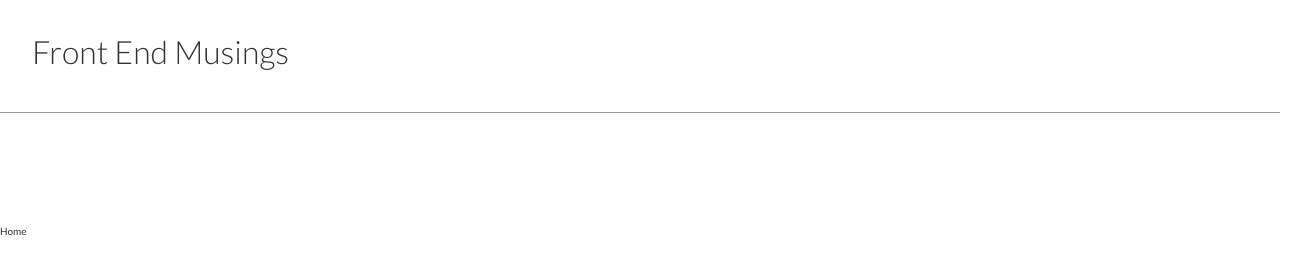
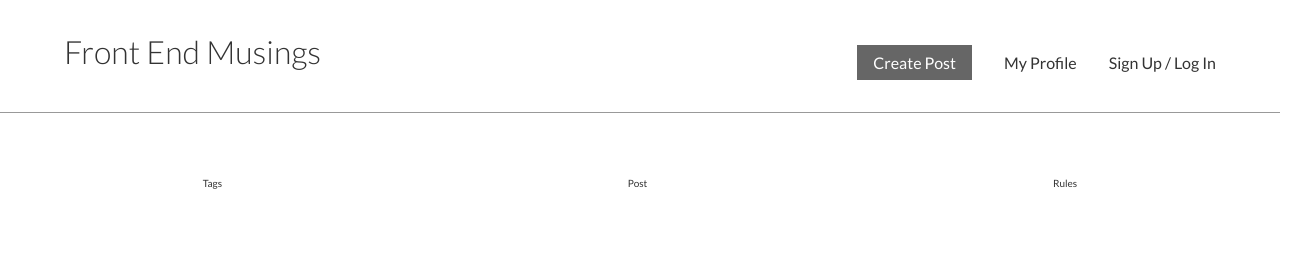
Before and after one commit to Ctharp11/front-end-musings, a React app: page / in a window 1280 px wide. Shown: the whole page, 1312 px wide, since content can reach past the window. Built offline with nearby package versions, Linux system fonts and the light colour scheme.

Commit message:
home page

```diff
--- a/public/index.html
+++ b/public/index.html
@@ -8,8 +8,8 @@
       manifest.json provides metadata used when your web app is added to the
       homescreen on Android. See https://developers.google.com/web/fundamentals/engage-and-retain/web-app-manifest/
     -->
+    <link rel="icon" type="image/png" href="/images/favicon.png" />
     <link rel="manifest" href="%PUBLIC_URL%/manifest.json">
-    <link rel="shortcut icon" href="%PUBLIC_URL%/favicon.ico">
     <link href="https://fonts.googleapis.com/css?family=Lato:300,300i,400,400i,700,700i,900,900i" rel="stylesheet">
     <!--
       Notice the use of %PUBLIC_URL% in the tags above.
@@ -20,7 +20,7 @@
       work correctly both with client-side routing and a non-root public URL.
       Learn how to configure a non-root public URL by running `npm run build`.
     -->
-    <title>React App</title>
+    <title> Front End Musings </title>
   </head>
   <body>
     <noscript>
--- a/src/components/App.js
+++ b/src/components/App.js
@@ -2,17 +2,44 @@ import React, { Component } from 'react';
 import { Route, Switch } from 'react-router-dom';
 
 // COMPONENTS
+import AuthModal from './Modals/AuthModal';
 import Home from './Home';
 import Nav from './Nav';
+import Post from './Post/Post';
 
 class App extends Component {
+    constructor() {
+        super();
+        this.state={
+            show: false
+        }
+    }
+
+    toggleAuthModal = (show) => {
+        console.log(show);
+        // this.setState({ show: !this.state.show })
+    }
+
     render() {
+        const allProps = {
+            show: this.state.show,
+            toggleAuthModal: this.toggleAuthModal
+
+        }
+
         return(
             <div>
-                <Nav />
+                <Nav { ...allProps } />
                 <Switch>
                     <Route path="/" component={Home} />
+                    <Route path="/post" component={Post} />
                 </Switch>
+                {!this.state.show
+                    ? null
+                    :
+                    <AuthModal />
+                }
+
             </div>
         )
     }
--- a/src/components/Home.js
+++ b/src/components/Home.js
@@ -1,10 +1,16 @@
 import React, { Component } from 'react';
+
+import Tags from './Tags';
+import Post from './Post/Post';
+import Rules from './Rules';
 
 class Home extends Component {
     render() {
         return (
             <div className="home">
-                Home
+                <Tags />
+                <Post />
+                <Rules />
             </div>
         )
     }
--- /dev/null
+++ b/src/components/Modals/AuthModal.js
@@ -0,0 +1,9 @@
+import React from 'react';
+
+const AuthModal = () => (
+    <div>
+
+    </div>
+)
+
+export default AuthModal;
--- a/src/components/Nav.js
+++ b/src/components/Nav.js
@@ -1,10 +1,17 @@
 import React from 'react';
 import { Link } from 'react-router-dom';
 
-const Nav = () => (
+const Nav = (props) => (
     <div className="nav">
+    {console.log(props)}
+
         <div className="nav-header"> <Link to="/"> Front End Musings </Link> </div>
 
+        <div className="nav-content">
+            <div className="nav-content-create-post hover"> Create Post </div>
+            <div className="nav-content-profile hover"> My Profile </div>
+            <div className="nav-content-auth hover"> Sign Up / Log In </div>
+        </div>
     </div>
 )
 
--- /dev/null
+++ b/src/components/Post/Post.js
@@ -0,0 +1,13 @@
+import React, { Component } from 'react';
+
+class Post extends Component {
+    render() {
+        return (
+            <div className="post">
+                Post
+            </div>
+        )
+    }
+}
+
+export default Post;
--- /dev/null
+++ b/src/components/Rules.js
@@ -0,0 +1,9 @@
+import React from 'react';
+
+const Rules = () => (
+    <div>
+        Rules
+    </div>
+)
+
+export default Rules;
--- /dev/null
+++ b/src/components/Tags.js
@@ -0,0 +1,20 @@
+import React , { Component } from 'react';
+
+class Tags extends Component {
+    constructor() {
+        super();
+        this.state = {
+
+        }
+    }
+
+    render() {
+        return (
+            <div className="tags">
+                Tags
+            </div>
+        )
+    }
+}
+
+export default Tags;
--- a/src/styles/App.scss
+++ b/src/styles/App.scss
@@ -2,3 +2,5 @@
 
 @import './layouts/home';
 @import './layouts/nav';
+
+@import './utilities/utilities';
--- a/src/styles/layouts/_home.scss
+++ b/src/styles/layouts/_home.scss
@@ -1,3 +1,5 @@
 .home {
-    margin-top: 7rem;
+    margin-top: 4rem;
+    display: flex;
+    justify-content: space-around;
 }
--- a/src/styles/layouts/_nav.scss
+++ b/src/styles/layouts/_nav.scss
@@ -4,14 +4,25 @@
 
     height: 7rem;
     border-bottom: 1px solid $color-grey-light;
+    display: flex;
+
+    @media screen and (max-width: 720px ) {
+        display: block;
+    }
 
     &-header {
         position: relative;
         top: 2rem;
-        left: 2rem;
-        font-size: 2rem;
+        left: 4rem;
+        font-size: $font-size-large;
         font-weight: 300;
         text-decoration: none;
+
+        @media screen and (max-width: 720px ) {
+            display: inline-block;
+            left: 50%;
+            transform: translateX(-50%);
+        }
 
         & a:link,
         & a:visited {
@@ -19,4 +30,33 @@
             text-decoration: none;
         }
     }
+
+    &-content {
+        display: flex;
+        justify-content: center;
+        position: absolute;
+        top: 3.3rem;
+        right: 4rem;
+        font-size: 16px;
+
+        @media screen and (max-width: 720px ) {
+            top: 5rem;
+            left: 50%;
+            transform: translateX(-50%);
+        }
+
+        &-create-post {
+            position: relative;
+            top: -.5rem;
+            color: white;
+            background-color: $color-grey-dark;
+            padding: .5rem 1rem;
+            margin-right: 2rem;
+        }
+
+        &-profile {
+            margin-right: 2rem;
+
+        }
+    }
 }
--- /dev/null
+++ b/src/styles/utilities/_utilities.scss
@@ -0,0 +1,16 @@
+.hover {
+    &:hover {
+        cursor: pointer;
+    }
+}
+
+.center {
+    position: relative;
+    top: 0;
+    left: 50%;
+    transform: translateX(-50%);
+}
+
+.text-center {
+    text-align: center;
+}
```
Also changed, not shown: src/components/Modals/Dropdown.js (added, +9 -0 lines), src/styles/variables/_variables.scss (+7 -0 lines), public/images/favicon.png (added), src/styles/App.css.
